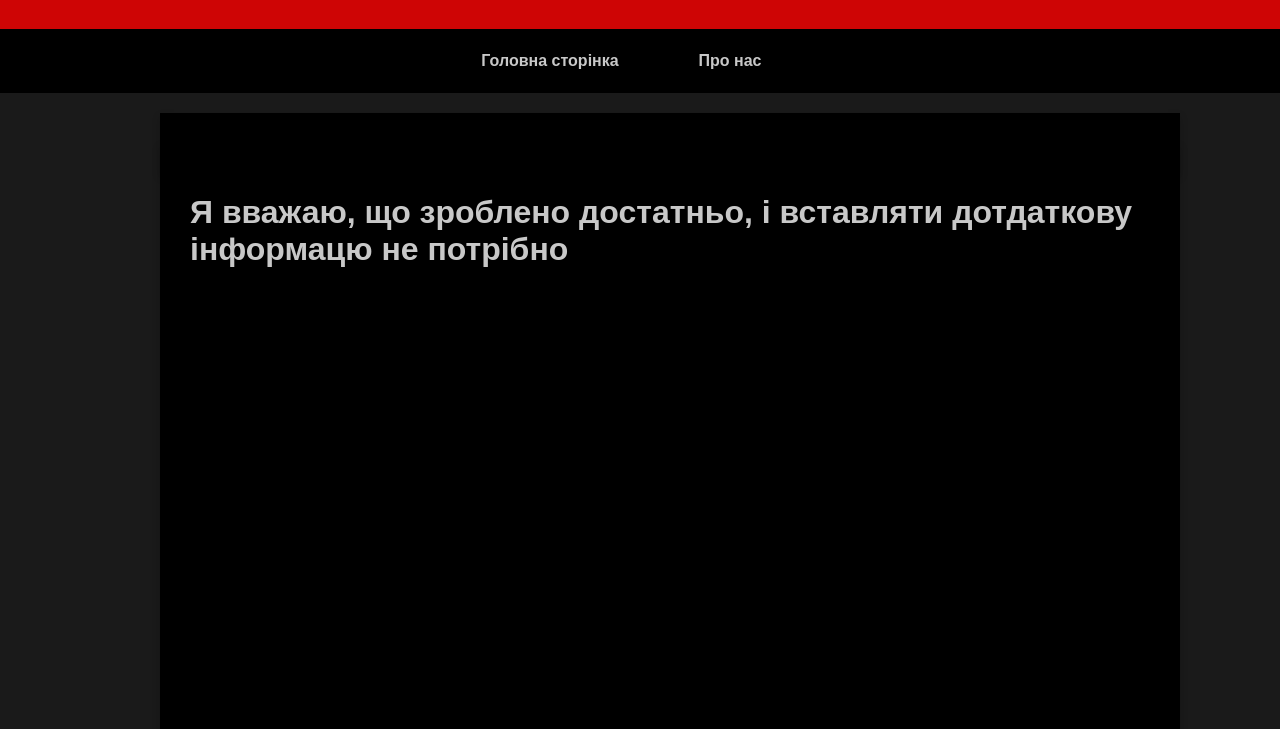
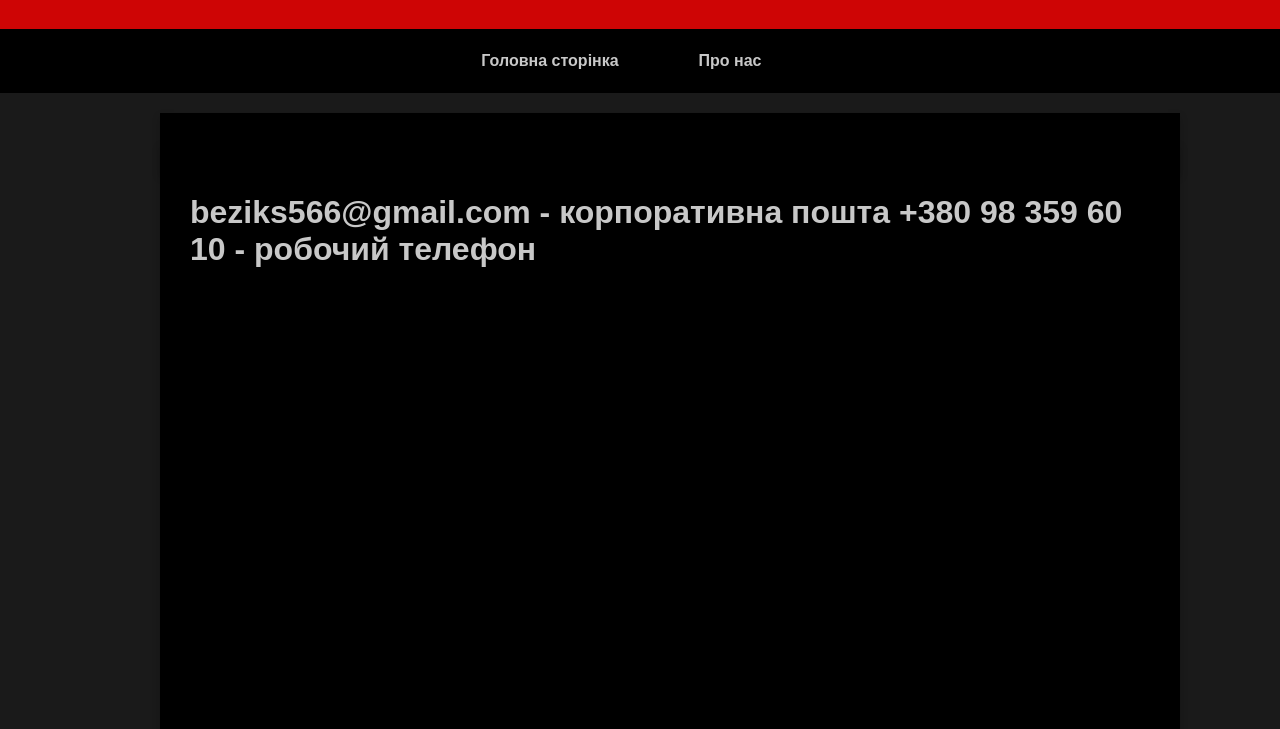
Before and after one commit to Bezikoo/WorldPlexx, a plain HTML site: page page/indemain2.html in a window 1280 px wide. Shown: the part 71-800 px from the top of the page. Drawn offline with Linux system fonts and the light colour scheme.

Commit message:
Modify contact details in indemain2.html
Updated contact information and removed unnecessary content.

```diff
--- a/page/indemain2.html
+++ b/page/indemain2.html
@@ -33,7 +33,8 @@
 					</div>
 				</div>
 				<div class="centered-rectangle">
-<h1>Я вважаю, що зроблено достатньо, і вставляти дотдаткову інформацю не потрібно
+<h1>beziks566@gmail.com - корпоративна пошта
+	+380 98 359 60 10 - робочий телефон
 	<dd>ㅤ</dd>
 	<dd>ㅤ</dd>
 	<dd>ㅤ</dd>
@@ -62,4 +63,5 @@
 			</div>
 		</footer>
 	</body>
+
 	</html>
```
